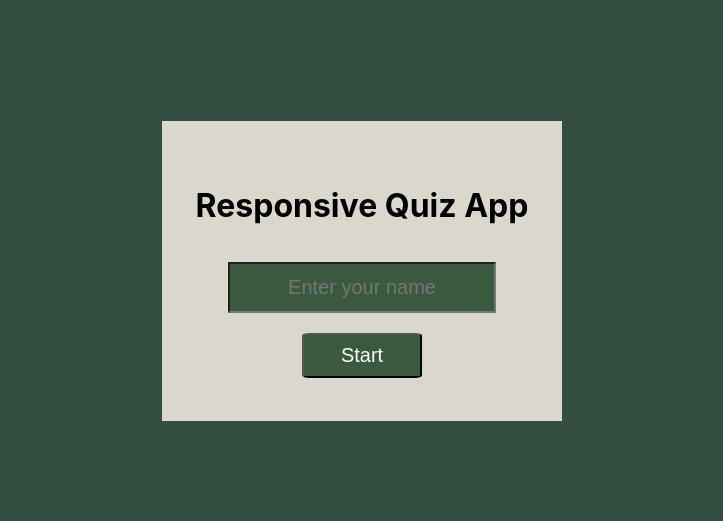
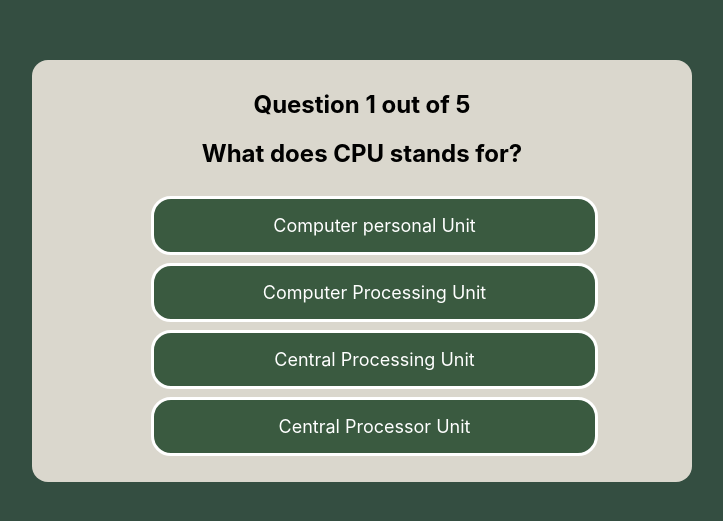
Before and after one commit to kshirsagarrushi/reactjs_quizz, a React (Create React App) app: page /main in a window 1280 px wide. Shown: the part 129-650 px from the top of the page, without its empty margins (278-1001 px from the left). Built offline with nearby package versions, Linux system fonts and the light colour scheme.

Commit message:
question-card added

```diff
--- a/package.json
+++ b/package.json
@@ -8,6 +8,7 @@
     "@testing-library/user-event": "^13.5.0",
     "react": "^18.2.0",
     "react-dom": "^18.2.0",
+    "react-router-dom": "^6.14.2",
     "react-scripts": "5.0.1",
     "web-vitals": "^2.1.4"
   },
--- a/src/App.css
+++ b/src/App.css
@@ -34,3 +34,31 @@
   background-color:#3a5a40;
   font-size:20px;
 }
+.question-card{
+  background-color:#dad7cd;
+  width:50%;
+  height:auto;
+  border-radius: 16px;
+  text-align:center;
+  padding:10px;
+}
+
+ul{
+  list-style: none;
+  display: flex;
+  flex-direction: column;
+  align-items:center;
+  margin-right:15px;
+}
+
+li{
+  background-color:#3a5a40;
+  padding:16px;
+  margin-top:8px;
+  width:70%;
+  text-align:center;
+  border:3px solid #fff;
+  border-radius:20px;
+  color:#ffff;
+  font-size:18px;
+}
--- a/src/App.js
+++ b/src/App.js
@@ -1,12 +1,17 @@
 import "./App.css";
-// import MainPage from "./components/MainPage";
+import { BrowserRouter, Routes, Route } from 'react-router-dom';
+import MainPage from "./components/MainPage";
 import StartPage from "./components/StartPage";
 
 function App() {
   return (
     <div className="App">
-      <StartPage/>
-      {/* <MainPage/> */}
+      <BrowserRouter>
+      <Routes>
+        <Route path="/" element={<StartPage />} />
+        <Route path="/main" element={<MainPage />} />
+      </Routes>
+    </BrowserRouter>
     </div>
   );
 }
--- a/src/components/MainPage.js
+++ b/src/components/MainPage.js
@@ -3,7 +3,14 @@ import React from 'react'
 function MainPage() {
   return (
     <div className='question-card'>
-
+        <h2>Question 1 out of 5</h2>
+        <h2>What does CPU stands for?</h2>
+        <ul>
+          <li>Computer personal Unit</li>
+          <li>Computer Processing Unit</li>
+          <li>Central Processing Unit</li>
+          <li>Central Processor Unit</li>
+        </ul>
     </div>
   )
 }
--- a/src/components/StartPage.js
+++ b/src/components/StartPage.js
@@ -1,13 +1,18 @@
-import React from 'react'
+import React from 'react';
+import { useNavigate } from 'react-router-dom';
 
 function StartPage() {
+    const navigate=useNavigate();
+    function goToMain(){
+        navigate('/main');
+    }
   return (
     <div className="start">
         <h1>Responsive Quiz App</h1>
         <input type="text" className="input-name" placeholder="Enter your name"/>
-        <button className="start-button">Start</button>
+        <button className="start-button" onClick={goToMain}>Start</button>
     </div>
   )
 }
 
-export default StartPage
+export default StartPage;
```
Also changed, not shown: 1 other file (tests, documents, lock files or other folders).
